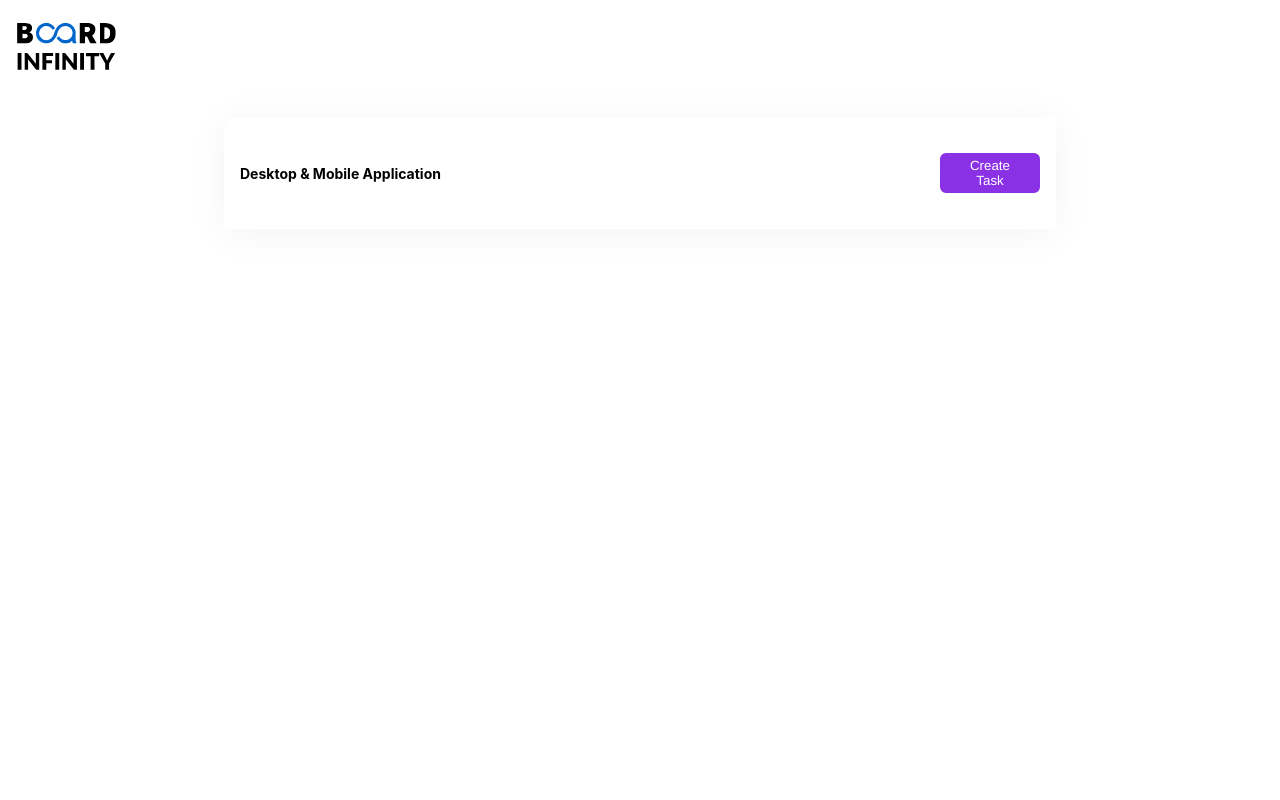
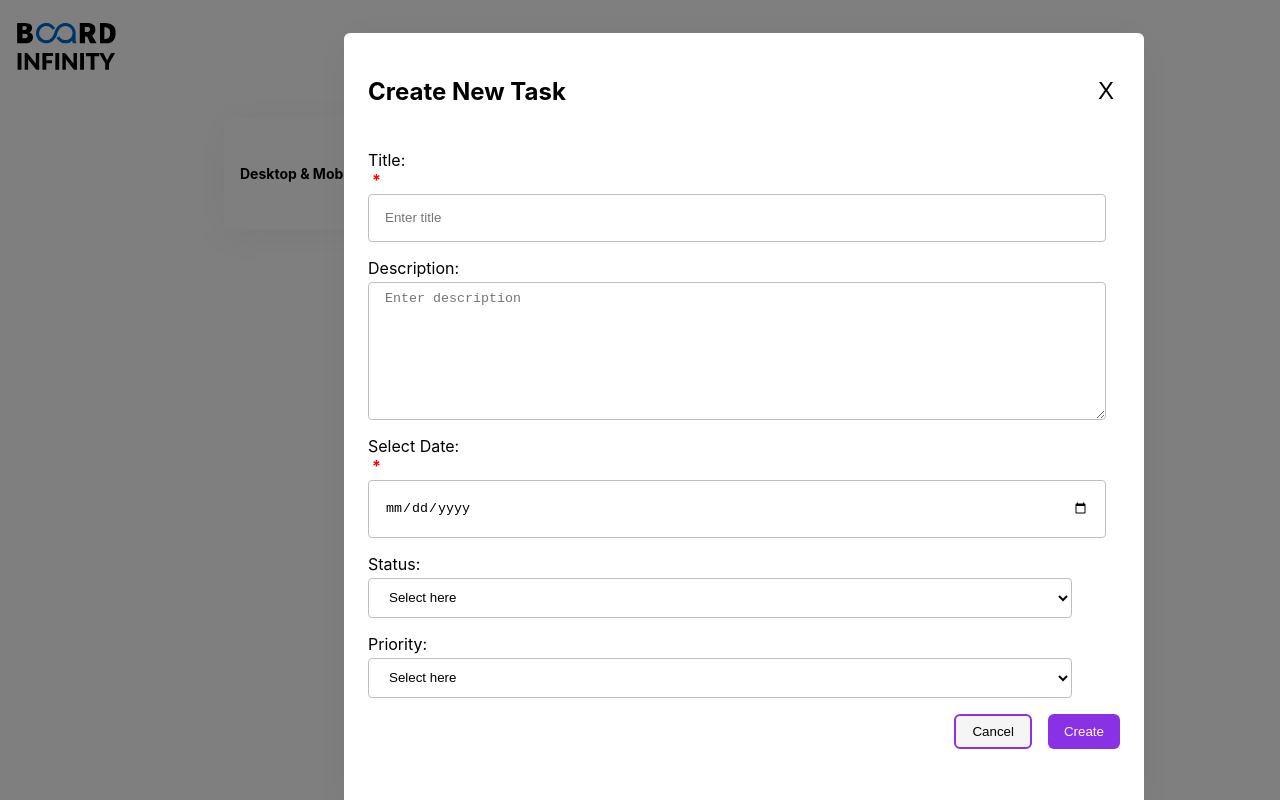
Before and after one commit to kiran877/KanbanBaord-BoardInfinity, a React (Create React App) app in the folder kanban-board/: page / in a window 1280 px wide. Both pictures are taken after a click on the button "Create Task". Built offline with nearby package versions, Linux system fonts and the light colour scheme.

Commit message:
done with creating newtask ui

```diff
--- a/kanban-board/src/App.js
+++ b/kanban-board/src/App.js
@@ -1,12 +1,17 @@
-import React from 'react';
+import React, { useState } from 'react';
 import logo from '../src/images/logo.svg';
+import NewTask from './NewTask'; // Updated import
 import './App.css';
 
 function App() {
+  const [isNewTaskOpen, setIsNewTaskOpen] = useState(false);
+
+  const handleOpenNewTask = () => setIsNewTaskOpen(true);
+  const handleCloseNewTask = () => setIsNewTaskOpen(false);
+
   return (
     <div className="App">
       <header className="App-header">
-
         <img
           src={logo}
           className="App-logo-top-left"
@@ -14,13 +19,12 @@ function App() {
         />
       </header>
 
+      <div className="New-container">
+        <p className="New-container-text">Desktop & Mobile Application</p>
+        <button className="New-container-button" onClick={handleOpenNewTask}>Create Task</button>
+      </div>
 
-      <div className="New-container">
-
-        <p className="New-container-text">Desktop & Mobile Application</p>
-
-        <button className="New-container-button">Create Task</button>
-      </div>
+      <NewTask isOpen={isNewTaskOpen} onClose={handleCloseNewTask} />
     </div>
   );
 }
--- /dev/null
+++ b/kanban-board/src/NewTask.css
@@ -0,0 +1,121 @@
+/* NewTask.css */
+
+.NewTask-overlay {
+    position: fixed;
+    top: 0;
+    left: 0;
+    width: 100vw;
+    height: 100vh;
+    background: rgba(0, 0, 0, 0.5);
+    display: flex;
+    align-items: center;
+    justify-content: center;
+}
+
+.NewTask-container {
+    position: absolute;
+    width: 752px;
+    height: 732.94px;
+    top: 33px;
+    left: 344px;
+    padding: 24px;
+    gap: 24px;
+    border-radius: 6px;
+    background: #FFFFFF;
+    box-shadow: 0px 4px 40px 0px #0000000D;
+    opacity: 1;
+    display: flex;
+    flex-direction: column;
+}
+
+.NewTask-header {
+    display: flex;
+    justify-content: space-between;
+    align-items: center;
+}
+
+.NewTask-close {
+    border: none;
+    background: transparent;
+    font-size: 24px;
+    cursor: pointer;
+}
+
+.NewTask-form {
+    display: flex;
+    flex-direction: column;
+    gap: 16px;
+}
+
+.NewTask-form label {
+    display: flex;
+    flex-direction: column;
+}
+
+.NewTask-form label span.NewTask-required {
+    color: red;
+    margin-left: 4px;
+    font-weight: bold;
+}
+
+.NewTask-form input,
+.NewTask-form textarea,
+.NewTask-form select {
+    margin-top: 4px;
+    padding: 8px 16px;
+}
+
+.NewTask-form input[type="text"] {
+    width: 100%;
+    max-width: 704px;
+    height: 30px;
+    border-radius: 4px;
+    border: 1px solid #BFBFBF;
+    background-color: #FFFFFF;
+    opacity: 1;
+}
+
+.NewTask-form textarea {
+    width: 100%;
+    max-width: 704px;
+    height: 120px;
+    border-radius: 4px;
+    border: 1px solid #BFBFBF;
+    background-color: #FFFFFF;
+    opacity: 1;
+}
+
+.NewTask-form input[type="date"],
+.NewTask-form select {
+    width: 100%;
+    max-width: 704px;
+    height: 40px;
+    border-radius: 4px;
+    border: 1px solid #BFBFBF;
+    background-color: #FFFFFF;
+    opacity: 1;
+}
+
+.NewTask-buttons {
+    display: flex;
+    justify-content: flex-end;
+    gap: 16px;
+}
+
+.NewTask-cancel,
+.NewTask-create {
+    padding: 8px 16px;
+    border: none;
+    border-radius: 6px;
+    cursor: pointer;
+}
+
+.NewTask-cancel {
+    background: whitesmoke;
+    border: 2px solid #8A31E5;
+}
+
+.NewTask-create {
+    background: #8A31E5;
+    color: white;
+}
--- /dev/null
+++ b/kanban-board/src/NewTask.js
@@ -0,0 +1,56 @@
+// NewTask.js
+import React from 'react';
+import './NewTask.css';
+
+const NewTask = ({ isOpen, onClose }) => {
+  if (!isOpen) return null;
+
+  return (
+    <div className="NewTask-overlay">
+      <div className="NewTask-container">
+        <div className="NewTask-header">
+          <h2>Create New Task</h2>
+          <button className="NewTask-close" onClick={onClose}>X</button>
+        </div>
+        <form className="NewTask-form">
+          <label>
+            Title:<span className="NewTask-required">*</span>
+            <input type="text" placeholder="Enter title" required />
+          </label>
+          <label>
+            Description:
+            <textarea placeholder="Enter description" />
+          </label>
+          <label>
+            Select Date:<span className="NewTask-required">*</span>
+            <input type="date" required />
+          </label>
+          <label>
+            Status:
+            <select>
+              <option value="" disabled selected>Select here</option>
+              <option value="todo">Todo</option>
+              <option value="inprogress">In Progress</option>
+              <option value="completed">Completed</option>
+            </select>
+          </label>
+          <label>
+            Priority:
+            <select>
+              <option value="" disabled selected>Select here</option>
+              <option value="low">Low</option>
+              <option value="medium">Medium</option>
+              <option value="high">High</option>
+            </select>
+          </label>
+          <div className="NewTask-buttons">
+            <button type="button" className="NewTask-cancel" onClick={onClose}>Cancel</button>
+            <button type="submit" className="NewTask-create">Create</button>
+          </div>
+        </form>
+      </div>
+    </div>
+  );
+};
+
+export default NewTask;
```
